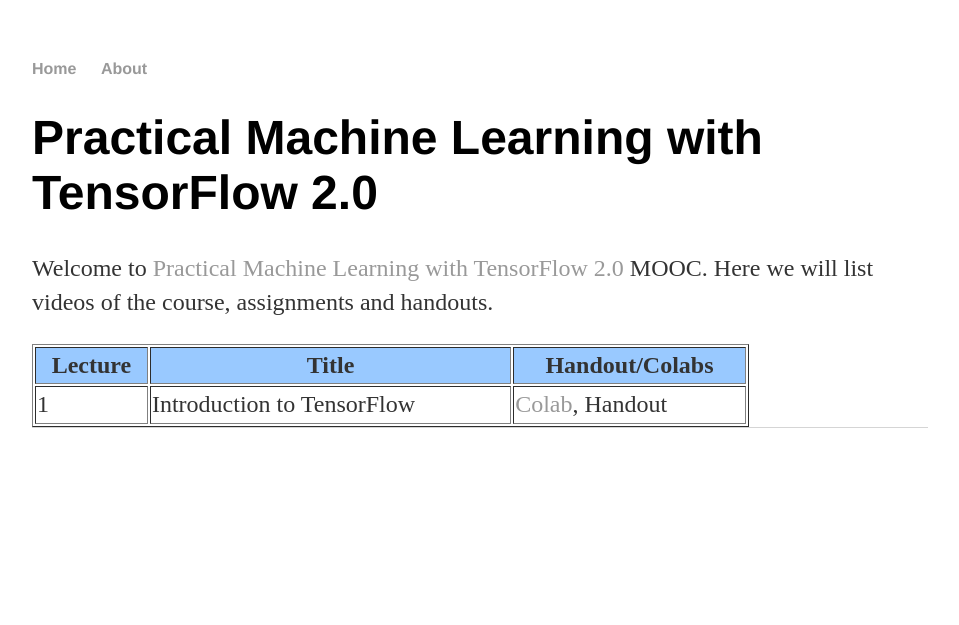
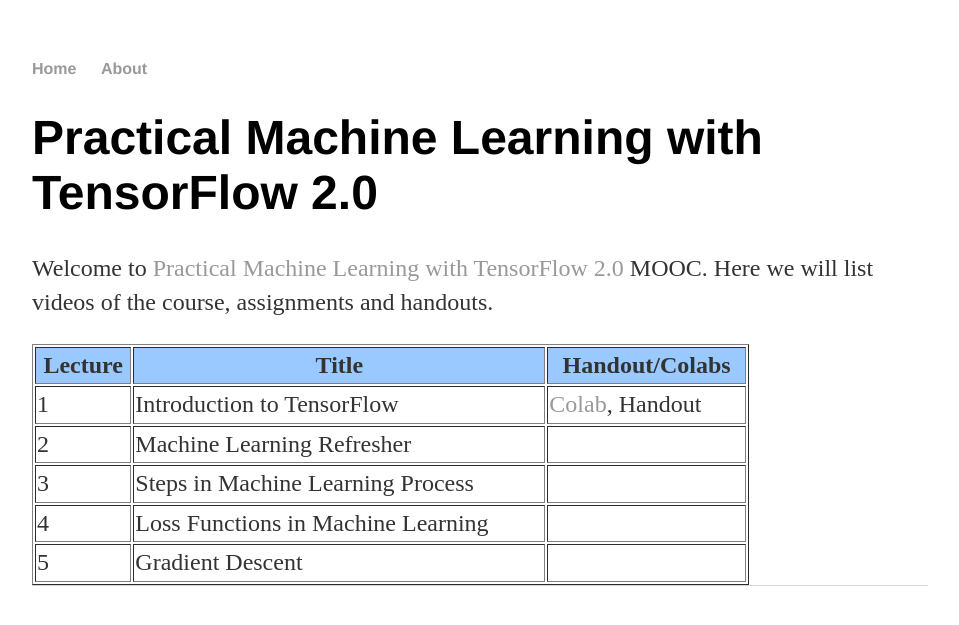
Before and after one commit to tfindiamooc/tfindiamooc.github.io, a Jekyll site: the page built from index.html, in a window 1280 px wide. Shown: the top 625 px of the page, without its empty margins (160-1119 px from the left). Built offline with Jekyll 4.4.1, drawn with Linux system fonts in a browser that asks for light colours.

Commit message:
Update index.html

```diff
--- a/index.html
+++ b/index.html
@@ -20,5 +20,25 @@
 		<td> Introduction to TensorFlow </td>
 		<td> <a href='colabs/session_1_beginner.ipynb'>Colab</a>, Handout </td>
 	</tr>
+	<tr>
+		<td> 2 </td>
+		<td> Machine Learning Refresher </td>
+		<td>  </td>
+	</tr>
+	<tr>
+		<td> 3 </td>
+		<td> Steps in Machine Learning Process </td>
+		<td>  </td>
+	</tr>
+	<tr>
+		<td> 4 </td>
+		<td> Loss Functions in Machine Learning </td>
+		<td>  </td>
+	</tr>
+	<tr>
+		<td> 5 </td>
+		<td> Gradient Descent </td>
+		<td>  </td>
+	</tr>
 	</table>
 </div><!-- /.blurb -->
```
